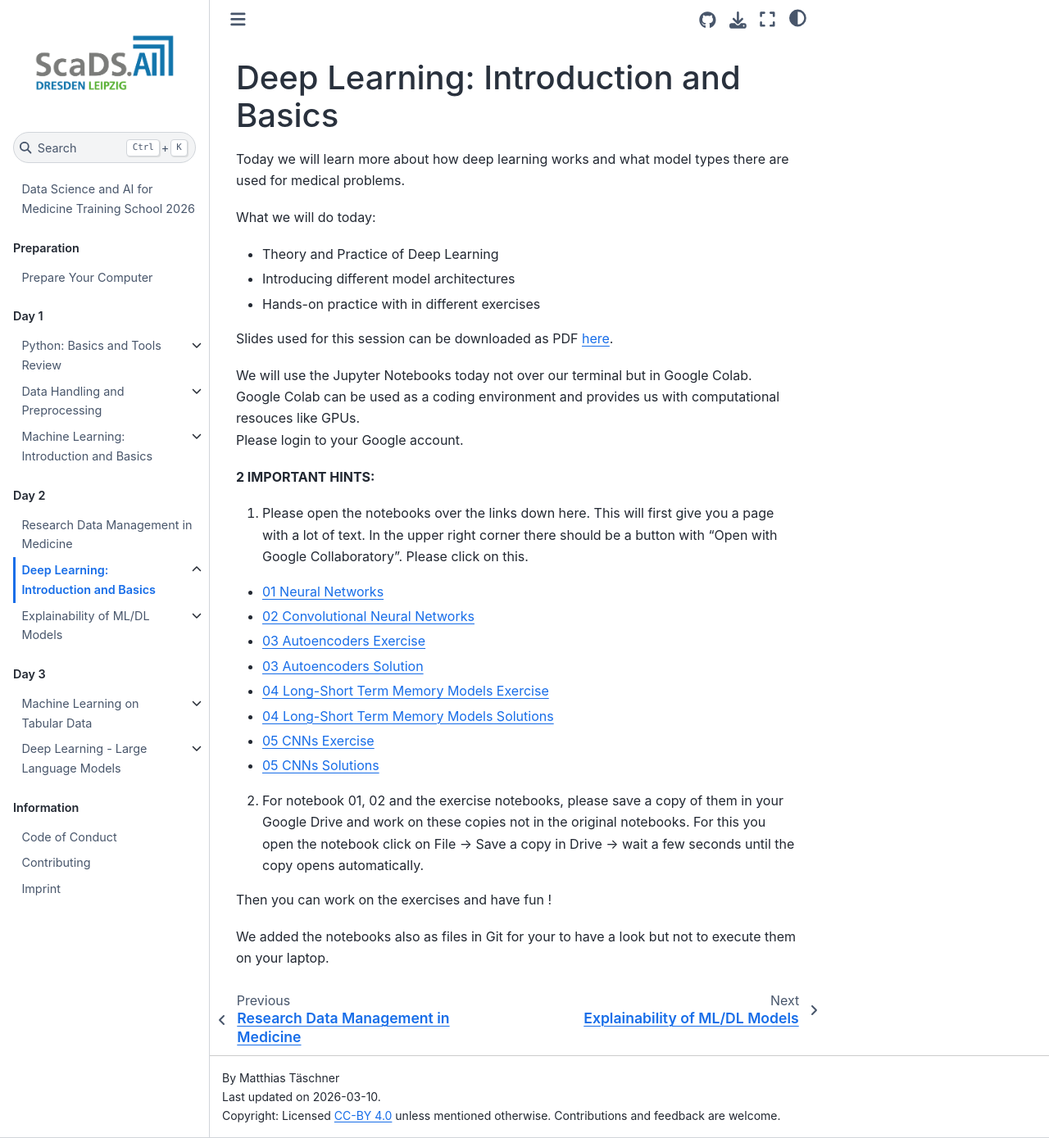
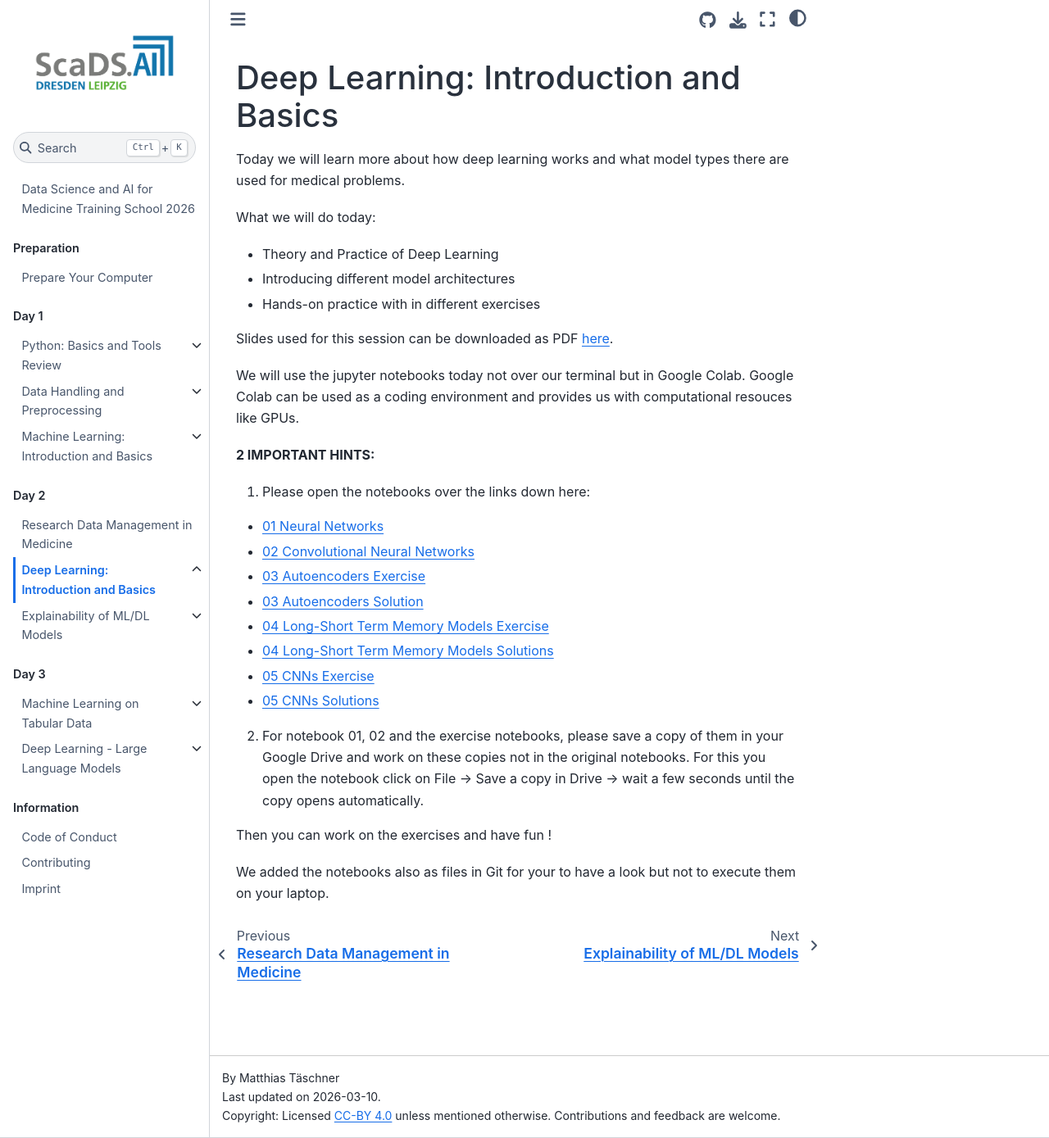
Before and after one commit to ScaDS/ai4medicine-2026, a Jupyter Book: the page built from day2.2_dl-basics/readme.md, in a window 1280 px wide and 1389 px high. Shown: the whole window at 82% size. Built offline with Jupyter Book 1.0.4 settings and Sphinx 7.4.7 and the Sphinx Book theme 1.1.4, drawn with Linux system fonts in a browser that asks for light colours; pages that are not in the unit, such as notebooks, are missing from menus.

Commit message:
update readme and add all jupyter notebooks

```diff
--- a/day2.2_dl-basics/readme.md
+++ b/day2.2_dl-basics/readme.md
@@ -9,13 +9,11 @@ What we will do today:
 
 Slides used for this session can be downloaded as PDF [here](deep_learning_introduction.pdf).
 
-We will use the Jupyter Notebooks today not over our terminal but in Google Colab.
+We will use the jupyter notebooks today not over our terminal but in Google Colab.
 Google Colab can be used as a coding environment and provides us with computational resouces like GPUs.
-Please login to your Google account.
 
 **2 IMPORTANT HINTS:**
-1. Please open the notebooks over the links down here. This will first give you a page with a lot of text.
-In the upper right corner there should be a button with "Open with Google Collaboratory". Please click on this.
+1. Please open the notebooks over the links down here:
 * [01 Neural Networks](https://drive.google.com/file/d/121NTe-6RvQ8GmFxXgiY8ySe35BDWX8R2/view?usp=sharing)
 * [02 Convolutional Neural Networks](https://drive.google.com/file/d/1T1pnVCjIYlyFpgLbQTIN7BGitmcmK4wN/view?usp=sharing)
 * [03 Autoencoders Exercise](https://colab.research.google.com/drive/1r5-UniBHGVb_nUi2aPn7sIf7LGn7bucw?usp=sharing)
```
Also changed, not shown: 4 other files.
